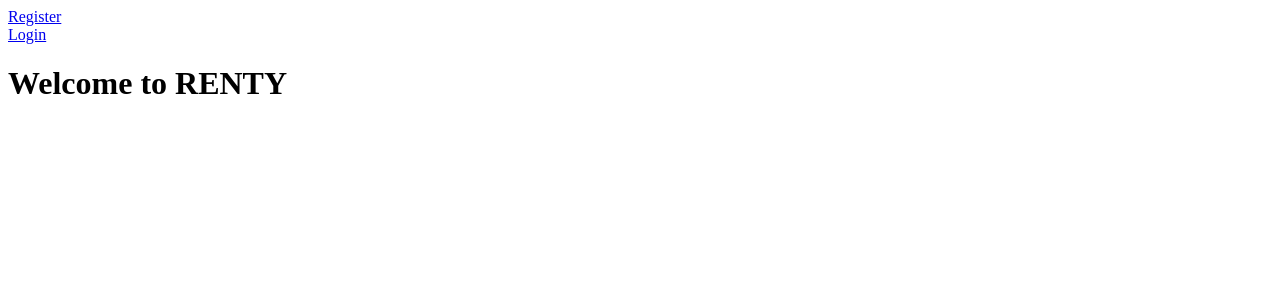
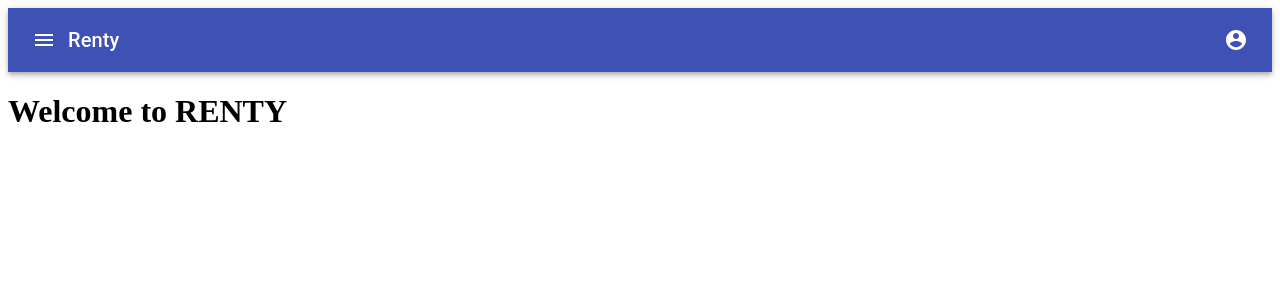
Before and after one commit to eremitik/renty, a React (Create React App) app: page / in a window 1280 px wide. Shown: the top 300 px of the page. Built offline with nearby package versions, Linux system fonts and the light colour scheme.

Commit message:
added navbar

```diff
--- a/package.json
+++ b/package.json
@@ -5,6 +5,7 @@
   "type": "module",
   "dependencies": {
     "@material-ui/core": "^4.12.3",
+    "@material-ui/icons": "^4.11.2",
     "@testing-library/jest-dom": "^5.14.1",
     "@testing-library/react": "^11.2.7",
     "@testing-library/user-event": "^12.8.3",
--- a/src/components/Navbar.js
+++ b/src/components/Navbar.js
@@ -1,36 +1,143 @@
-// import React, { useContext } from "react";
+import React from 'react';
 import { Link } from "react-router-dom";
 import { useDispatch, useSelector } from 'react-redux'
+import { logout } from '../actions/userActions.js'
 // import { Context } from "../Store";
 // import { useHistory } from "react-router";
-import { logout } from '../actions/userActions.js'
+// import React, { useContext } from "react";
+
+import { makeStyles } from '@material-ui/core/styles';
+import AppBar from '@material-ui/core/AppBar';
+import Toolbar from '@material-ui/core/Toolbar';
+import Typography from '@material-ui/core/Typography';
+import IconButton from '@material-ui/core/IconButton';
+import MenuIcon from '@material-ui/icons/Menu';
+import AccountCircle from '@material-ui/icons/AccountCircle';
+import MenuItem from '@material-ui/core/MenuItem';
+import Menu from '@material-ui/core/Menu';
+
+const useStyles = makeStyles((theme) => ({
+  root: {
+    flexGrow: 1,
+  },
+  menuButton: {
+    marginRight: theme.spacing(2),
+  },
+  title: {
+    flexGrow: 1,
+  },
+  links: {
+    textDecoration: 'none',
+    fontSize: '20px',
+  }
+}));
+
 
 export default function Navbar() {
   const dispatch = useDispatch()
+  const classes = useStyles();
+  const [anchorEl, setAnchorEl] = React.useState(null);
+  const open = Boolean(anchorEl);
+  const [auth, setAuth] = React.useState(true);
 
-    const logoutFunct = () => {
+  // const logoutFunct = () => {
+  //   localStorage.setItem("jwt", "");
+  //   dispatch(logout());
+  //   window.location.reload();
+  // };
 
-        localStorage.setItem("jwt", "");
-        dispatch(logout());
-        window.location.reload();
-    };
+  const logoutSubmit = async (e) => {
+    e.preventDefault()
+    try {
+      dispatch(logout())
+    } catch (err) {
+      alert(err.response.data.msg)
+    }
+  }
 
   const userLogin = useSelector((state) => state.userLogin)
   const { userInfo } = userLogin
 
+  const handleChange = (event) => {
+    setAuth(event.target.checked);
+  };
+
+  const handleMenu = (event) => {
+    setAnchorEl(event.currentTarget);
+  };
+
+  const handleClose = () => {
+    setAnchorEl(null);
+  };
+
+
   return (
+    <div className={classes.root}>
+      <AppBar position="static">
+        <Toolbar>
+
           <div>
-            {userInfo ? (
-                <>
-                    <Link to="/notes">Go to notes</Link>
-                    <button onClick={logoutFunct}>Log out</button>
-                </>
-            ) : (
-                <>
-                    <Link to="/register">Register</Link> <br />
-                    <Link to="/login">Login</Link>
-                </>
+            <IconButton
+              aria-label="account of current user"
+              aria-controls="menu-appbar"
+              aria-haspopup="true"
+              onClick={handleMenu}
+              color="inherit"
+              edge="start"
+              class={classes.menu}
+            >
+              <MenuIcon />
+            </IconButton>
+            <Menu
+              id="menu-appbar"
+              anchorEl={anchorEl}
+              anchorOrigin={{
+                vertical: 'top',
+                horizontal: 'right',
+              }}
+              keepMounted
+              transformOrigin={{
+                vertical: 'top',
+                horizontal: 'right',
+              }}
+              open={open}
+              onClose={handleClose}
+            >
+              <MenuItem onClick={handleClose}><Link to="/">Home</Link></MenuItem>
+              <MenuItem onClick={handleClose}><Link to="/register">Register</Link></MenuItem>
+              <MenuItem onClick={handleClose}><Link to="/login">Login</Link> </MenuItem>
+              <MenuItem onClick={handleClose}><Link to="/main">See Rentals</Link></MenuItem>
+              <MenuItem onClick={logoutSubmit}>Logout</MenuItem>
+            </Menu>
+          </div>
+
+          <Typography variant="h6" className={classes.title}>
+            Renty
+          </Typography>
+          {auth && (
+            <AccountCircle />
           )}
+        </Toolbar>
+      </AppBar>
     </div>
+
+
+
+
+
+
+    // <div>
+    //     {userInfo ? (
+    //         <>
+    //             <Link to="/notes">Go to notes</Link>
+    //             <button onClick={logoutFunct}>Log out</button>
+    //         </>
+    //     ) : (
+    //         <>
+    //             <Link to="/register">Register</Link> <br />
+    //             <Link to="/login">Login</Link>
+    //         </>
+    //     )}
+    // </div>
   );
 }
```
Also changed, not shown: 1 other file (tests, documents, lock files or other folders). Lines whose indentation alone changed are shown as unchanged.
